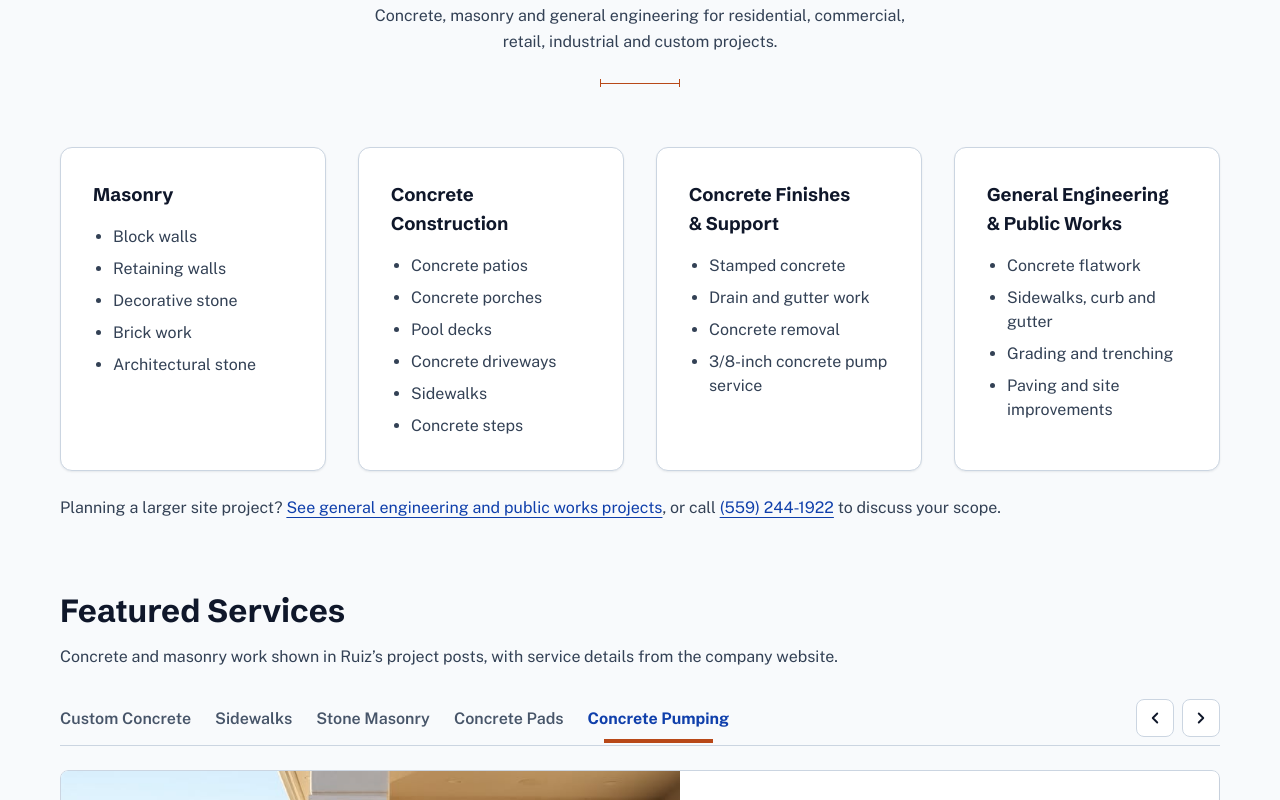
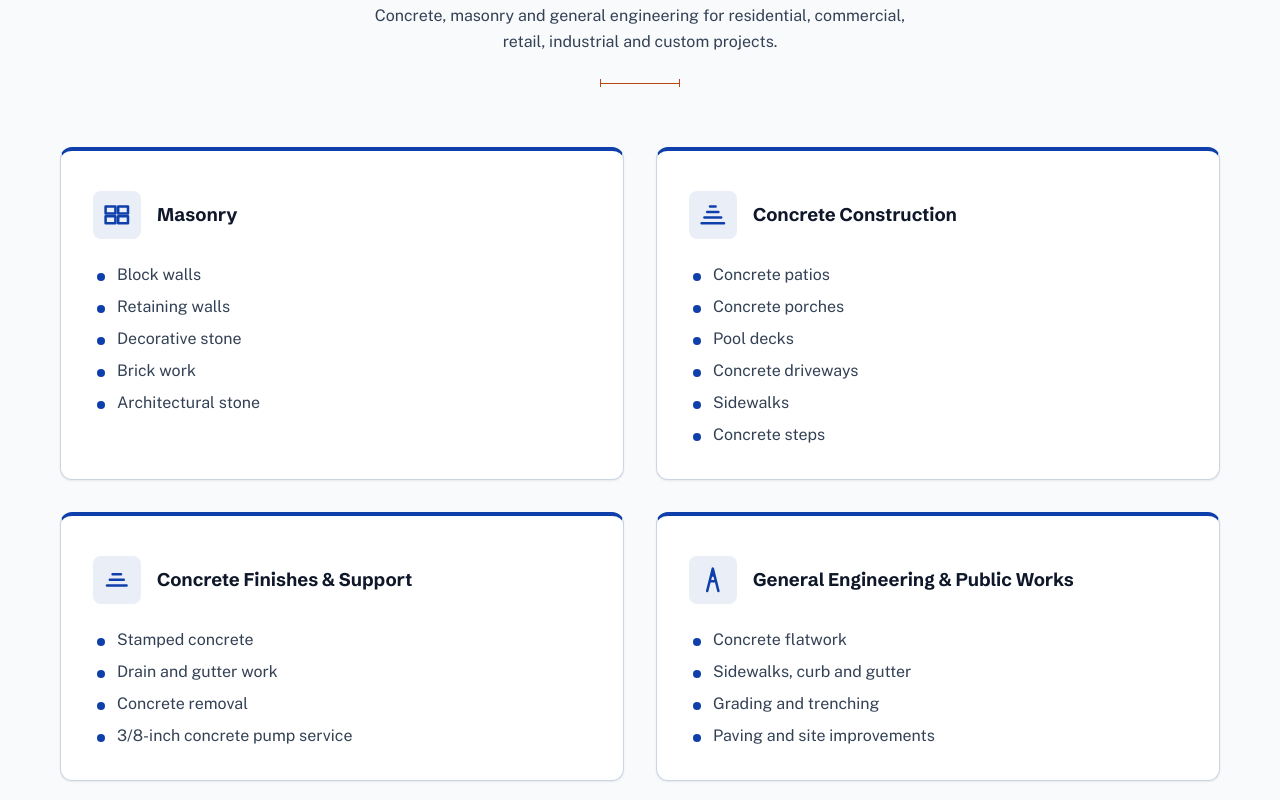
Before and after one commit to HexaComb/ruiz-ent, an Astro site: page / in a window 1280 px wide. Shown: the part 962-1762 px from the top of the page. Built offline with nearby package versions, Linux system fonts and the light colour scheme; Astro itself is replaced by a stand-in of ours.

Commit message:
feat(services): improve service card layout

```diff
--- a/src/components/ServicesOverview.astro
+++ b/src/components/ServicesOverview.astro
@@ -83,9 +83,12 @@ const services = [
   </div>
 
   <div class="services-directory stack stack--lg" aria-label="All services">
-    <div class="grid-4">
-      <article class="card-surface stack stack--md">
-        <h3>Masonry</h3>
+    <div class="grid-4 services-directory-grid">
+      <article class="card-surface services-directory-card stack stack--md">
+        <div class="service-card-heading">
+          <span class="service-icon" aria-hidden="true"><svg viewBox="0 0 24 24" fill="none" stroke="currentColor" stroke-width="1.8" stroke-linecap="round" stroke-linejoin="round"><path d="M4 6h7v5H4zM13 6h7v5h-7zM4 13h7v5H4zM13 13h7v5h-7z"/></svg></span>
+          <h3>Masonry</h3>
+        </div>
         <ul class="service-list stack stack--sm">
           <li>Block walls</li>
           <li>Retaining walls</li>
@@ -94,8 +97,11 @@ const services = [
           <li>Architectural stone</li>
         </ul>
       </article>
-      <article class="card-surface stack stack--md">
-        <h3>Concrete Construction</h3>
+      <article class="card-surface services-directory-card stack stack--md">
+        <div class="service-card-heading">
+          <span class="service-icon" aria-hidden="true"><svg viewBox="0 0 24 24" fill="none" stroke="currentColor" stroke-width="1.8" stroke-linecap="round" stroke-linejoin="round"><path d="M4 18h16M6 14h12M8 10h8M10 6h4"/></svg></span>
+          <h3>Concrete Construction</h3>
+        </div>
         <ul class="service-list stack stack--sm">
           <li>Concrete patios</li>
           <li>Concrete porches</li>
@@ -105,8 +111,11 @@ const services = [
           <li>Concrete steps</li>
         </ul>
       </article>
-      <article class="card-surface stack stack--md">
-        <h3>Concrete Finishes &amp; Support</h3>
+      <article class="card-surface services-directory-card stack stack--md">
+        <div class="service-card-heading">
+          <span class="service-icon" aria-hidden="true"><svg viewBox="0 0 24 24" fill="none" stroke="currentColor" stroke-width="1.8" stroke-linecap="round" stroke-linejoin="round"><path d="M5 16h14M7 12h10M9 8h6"/></svg></span>
+          <h3>Concrete Finishes &amp; Support</h3>
+        </div>
         <ul class="service-list stack stack--sm">
           <li>Stamped concrete</li>
           <li>Drain and gutter work</li>
@@ -114,8 +123,11 @@ const services = [
           <li>3/8-inch concrete pump service</li>
         </ul>
       </article>
-      <article class="card-surface stack stack--md">
-        <h3>General Engineering &amp; Public Works</h3>
+      <article class="card-surface services-directory-card stack stack--md">
+        <div class="service-card-heading">
+          <span class="service-icon" aria-hidden="true"><svg viewBox="0 0 24 24" fill="none" stroke="currentColor" stroke-width="1.8" stroke-linecap="round" stroke-linejoin="round"><path d="M8 20 12 4l4 16M10 13h4M11 9h2"/></svg></span>
+          <h3>General Engineering &amp; Public Works</h3>
+        </div>
         <ul class="service-list stack stack--sm">
           <li>Concrete flatwork</li>
           <li>Sidewalks, curb and gutter</li>
@@ -292,9 +304,18 @@ const services = [
 </Section>
 
 <style>
-  .services-directory h3 { font-family: var(--font-display); color: var(--text-dark); font-size: 1.15rem; }
+  .services-directory h3 { margin: 0; font-family: var(--font-display); color: var(--text-dark); font-size: 1.15rem; line-height: 1.3; }
+  .services-directory-card { border-top: var(--space-1) solid var(--ruiz-blue); }
+  .service-card-heading { display: grid; grid-template-columns: auto 1fr; align-items: center; gap: var(--space-4); min-height: var(--space-16); }
+  .service-icon { width: var(--space-12); height: var(--space-12); display: grid; place-items: center; color: var(--ruiz-blue); background: color-mix(in srgb, var(--ruiz-blue) 9%, white); border-radius: var(--radius-md); }
+  .service-icon svg { width: 70%; height: 70%; }
   .services-directory p, .service-list { color: var(--text-dark-secondary); }
-  .service-list { padding-left: var(--space-5); line-height: 1.5; }
+  .service-list { list-style: none; margin: 0; padding: 0; line-height: 1.5; }
+  .service-list li { position: relative; padding-left: var(--space-6); }
+  .service-list li::before { content: ''; position: absolute; left: var(--space-1); top: 0.68em; width: var(--space-2); height: var(--space-2); border-radius: 50%; background: var(--ruiz-blue); }
+  @media (min-width: 1024px) {
+    .services-directory-grid { grid-template-columns: repeat(2, minmax(0, 1fr)); }
+  }
   .services-directory-note a { color: var(--ruiz-blue); text-decoration: underline; text-underline-offset: var(--space-1); }
   .featured-services-intro { margin-top: var(--space-16); margin-bottom: var(--space-6); }
   .featured-services-intro h3 { font-family: var(--font-display); color: var(--text-dark); font-size: clamp(1.5rem, 2.5vw, 2rem); }
```
